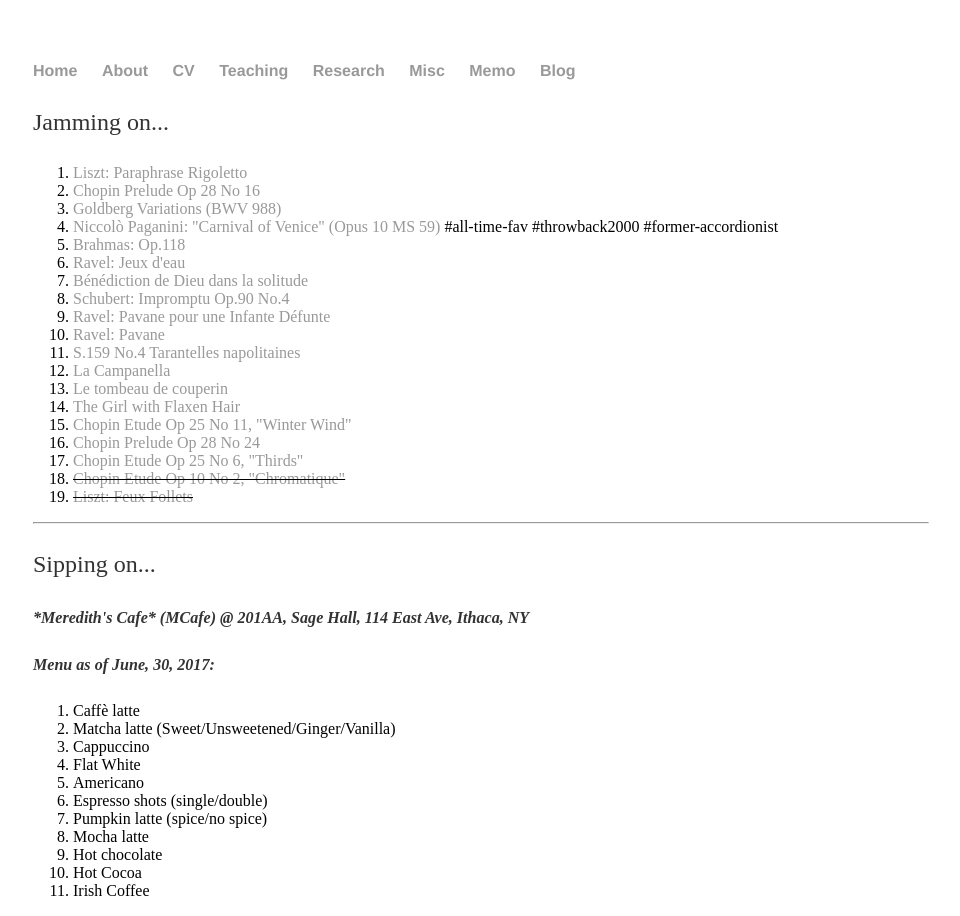
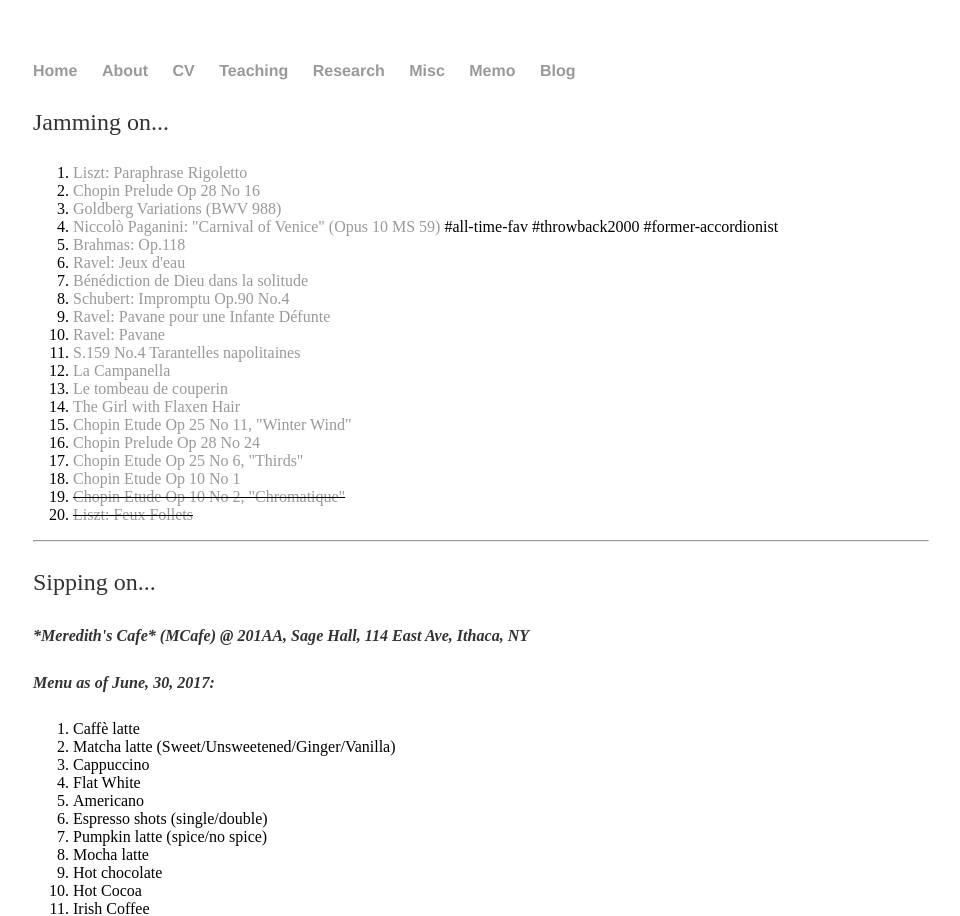
Before and after one commit to shenglih/shenglih.github.io, a Jekyll site: the page built from misc/index.html, in a window 1280 px wide. Shown: the top 916 px of the page, without its empty margins (159-1119 px from the left). Built offline with Jekyll 4.4.1, drawn with Linux system fonts in a browser that asks for light colours.

Commit message:
Update index.html

```diff
--- a/misc/index.html
+++ b/misc/index.html
@@ -21,7 +21,8 @@ title: Shengli Hu, Misc
 		<li> <a href="/misc/43039_the-girl-with-the-flaxen-hair-102e4cf5-f758-4af9-8e26-89ae80e6c09a.pdf">The Girl with Flaxen Hair</a> </li>
 		<li> <a href="">Chopin Etude Op 25 No 11, "Winter Wind"</a></li>
 		<li> <a href="">Chopin Prelude Op 28 No 24</a></li>
-		<li> <a href""> Chopin Etude Op 25 No 6, "Thirds"</a></li>
+		<li> <a href=""> Chopin Etude Op 25 No 6, "Thirds"</a></li>
+		<li> <a href=""> Chopin Etude Op 10 No 1 </a></li>
 		<li> <del><a href=""> Chopin Etude Op 10 No 2, "Chromatique" </a><del></li>
 		<li> <del> <a href=""> Liszt: Feux Follets </a></del></li>
 
```
